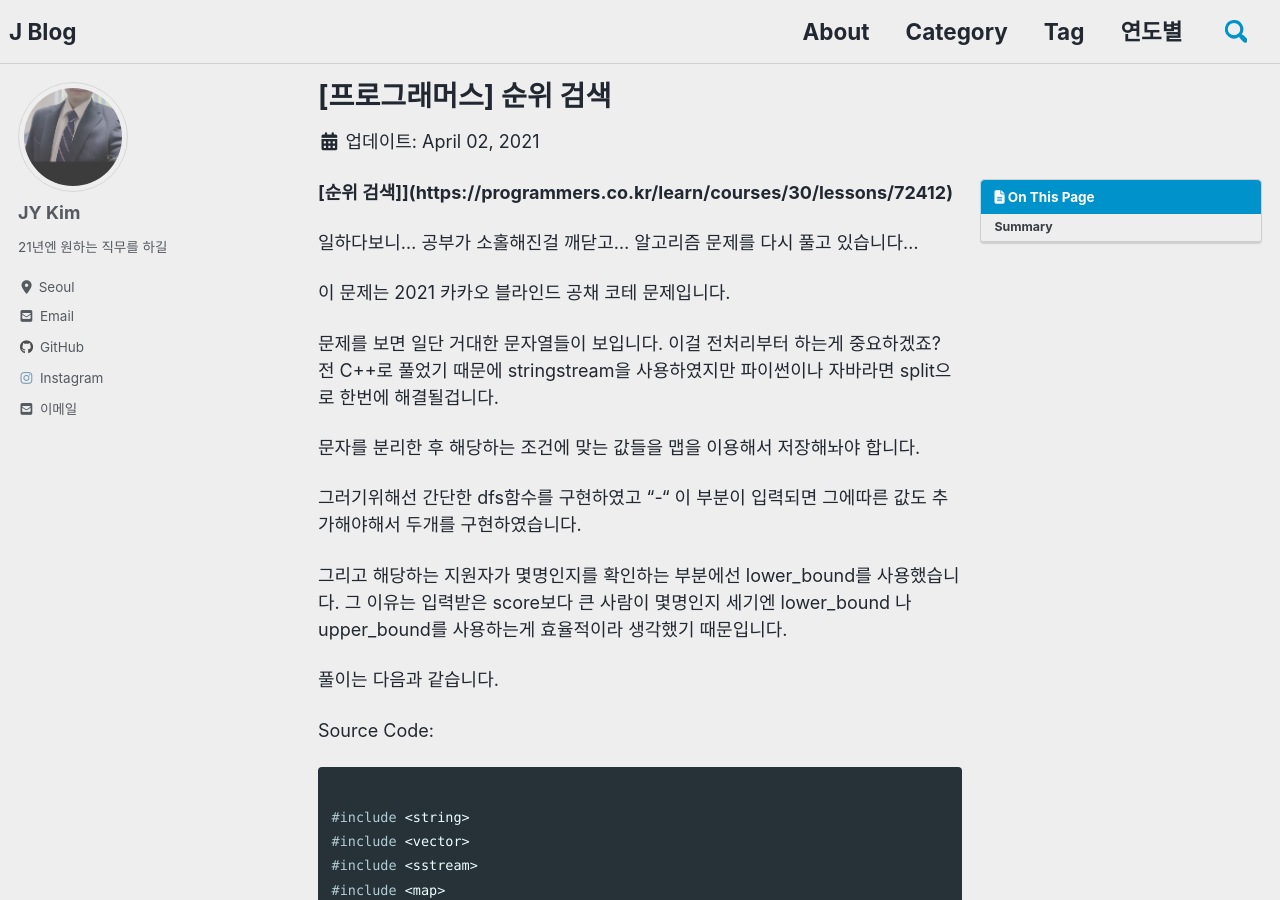
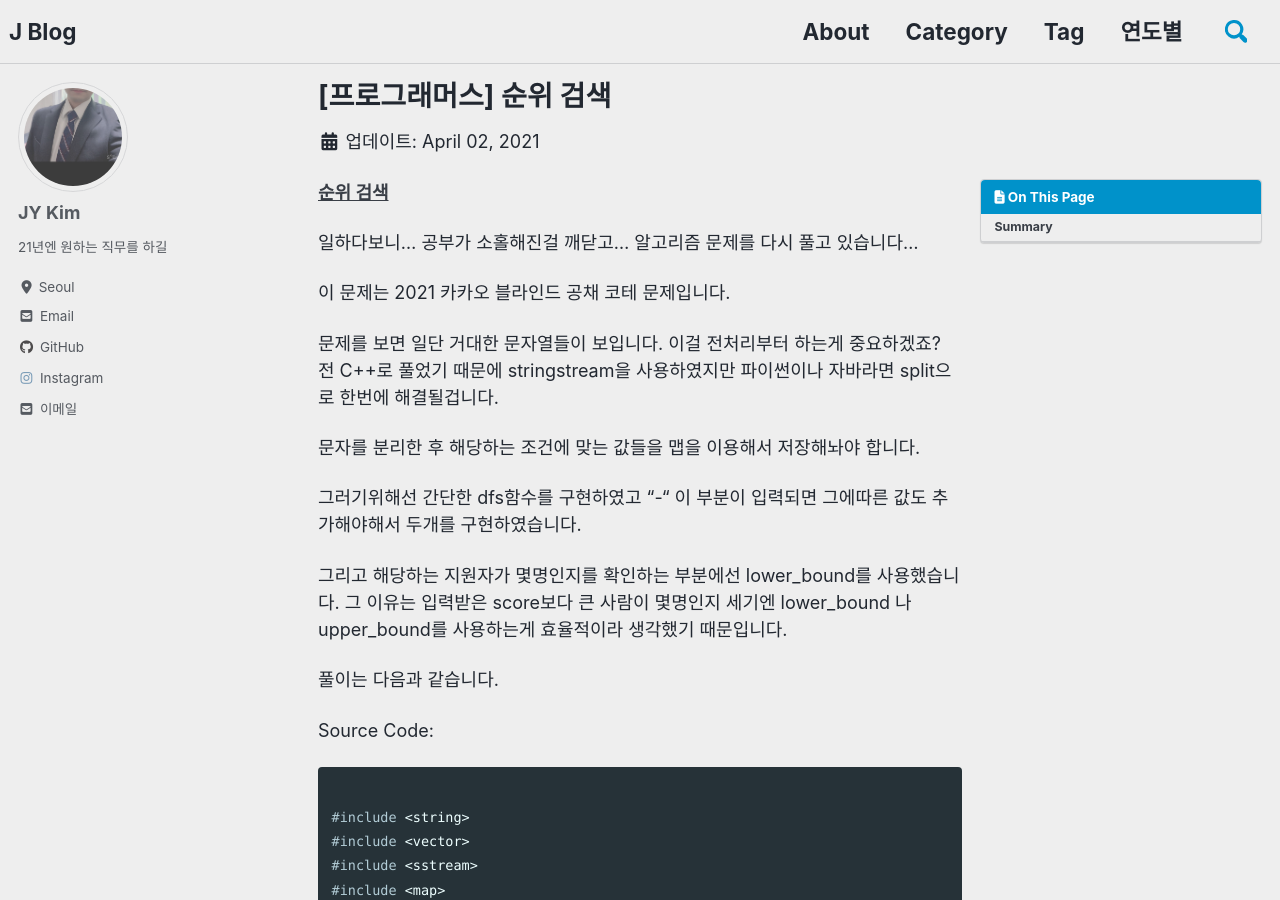
Before and after one commit to JooYoung1121/JooYoung1121.github.io, a Jekyll site: the page built from _posts/2021-04-02-순위 검색.md, in a window 1280 px wide and 900 px high. Built offline with Jekyll 4.4.1, drawn with Linux system fonts in a browser that asks for light colours; cached includes are drawn as plain includes; nearby versions of some CDN libraries; comment, search, counter and statistics services are not loaded.

Commit message:
Update 2021-04-02-순위 검색.md

```diff
--- a/_posts/2021-04-02-순위 검색.md
+++ b/_posts/2021-04-02-순위 검색.md
@@ -12,7 +12,7 @@ published : true
 ---
 
 
-**[순위 검색]](https://programmers.co.kr/learn/courses/30/lessons/72412)**
+**[순위 검색](https://programmers.co.kr/learn/courses/30/lessons/72412)**
 
 일하다보니... 공부가 소홀해진걸 깨닫고... 알고리즘 문제를 다시 풀고 있습니다...
 
```
